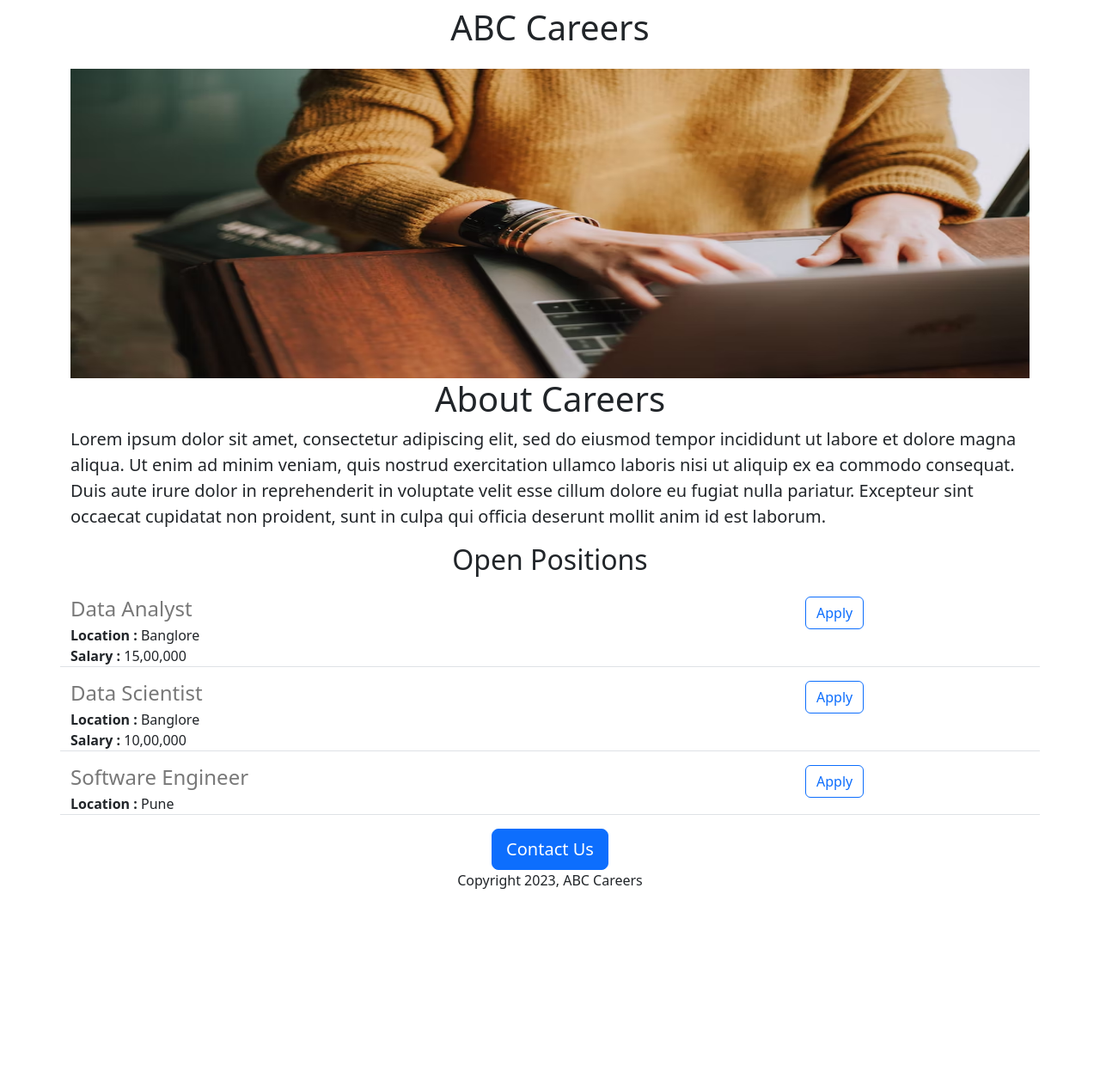
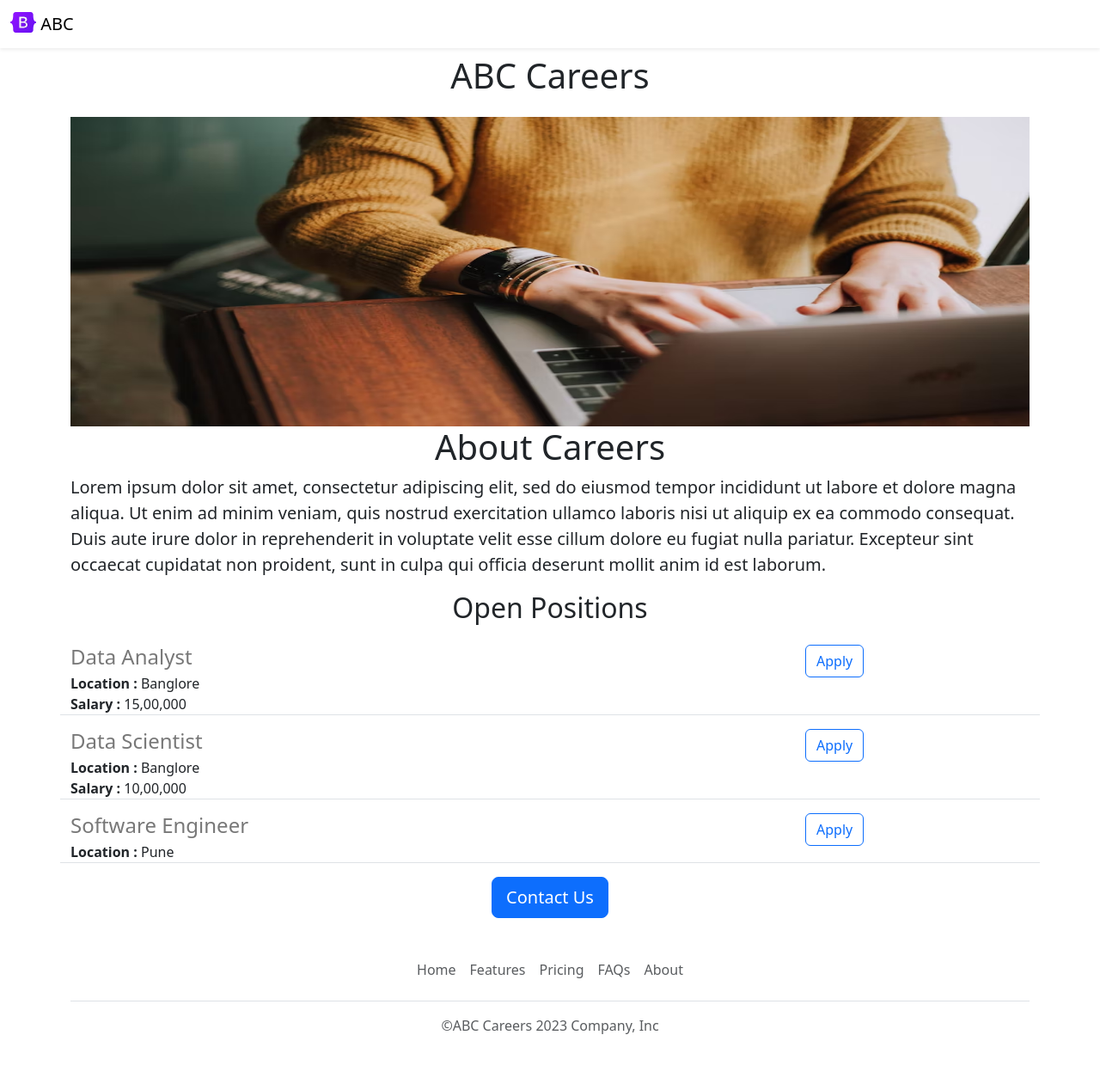
Before and after one commit to babita0927/Careers-Website-V2, a Flask app: page / in a window 1280 px wide. Shown: the whole page at 86% size. Before the commit the page ends 1034 px from the top, so only its background shows below. Run offline with Flask 2, Linux system fonts and the light colour scheme.

Commit message:
add files

```diff
--- /dev/null
+++ b/templates/footer.html
@@ -0,0 +1,10 @@
+ <footer class="py-3 my-4">
+    <ul class="nav justify-content-center border-bottom pb-3 mb-3">
+      <li class="nav-item"><a href="#" class="nav-link px-2 text-body-secondary">Home</a></li>
+      <li class="nav-item"><a href="#" class="nav-link px-2 text-body-secondary">Features</a></li>
+      <li class="nav-item"><a href="#" class="nav-link px-2 text-body-secondary">Pricing</a></li>
+      <li class="nav-item"><a href="#" class="nav-link px-2 text-body-secondary">FAQs</a></li>
+      <li class="nav-item"><a href="#" class="nav-link px-2 text-body-secondary">About</a></li>
+    </ul>
+    <p class="text-center text-body-secondary">&copy;ABC Careers 2023 Company, Inc</p>
+  </footer>
--- a/templates/home.html
+++ b/templates/home.html
@@ -13,6 +13,7 @@
     </style>
   </head>
   <body>
+    {% include 'nav.html' %}
     <div class='container'>
     <h1 class='text-center mt-2 mb-4'>{{company_name}} Careers</h1>
     <img class='img-fluid' id='banner' src="https://careers-website.babitapatel1.repl.co/static/career.jpg"  height="320"/>
@@ -30,7 +31,8 @@
       <div class='text-center'>
 
     <button class='btn btn-primary btn-lg'>Contact Us</button>
-        <p> Copyright 2023, ABC Careers</p>
+
     </div>
   </body>
+  {% include 'footer.html' %}
 </html>
--- /dev/null
+++ b/templates/nav.html
@@ -0,0 +1,9 @@
+<nav class="navbar shadow-sm fixed-top">
+  <div class="container-fluid">
+    <a class="navbar-brand" href="#">
+      <img src="/static/logo.svg" alt="Logo" width="30" height="24" class="d-inline-block align-text-top">
+      ABC
+    </a>
+  </div>
+</nav>
+<div style = 'height : 56px'></div>
```
Also changed, not shown: static/logo.svg (added).
